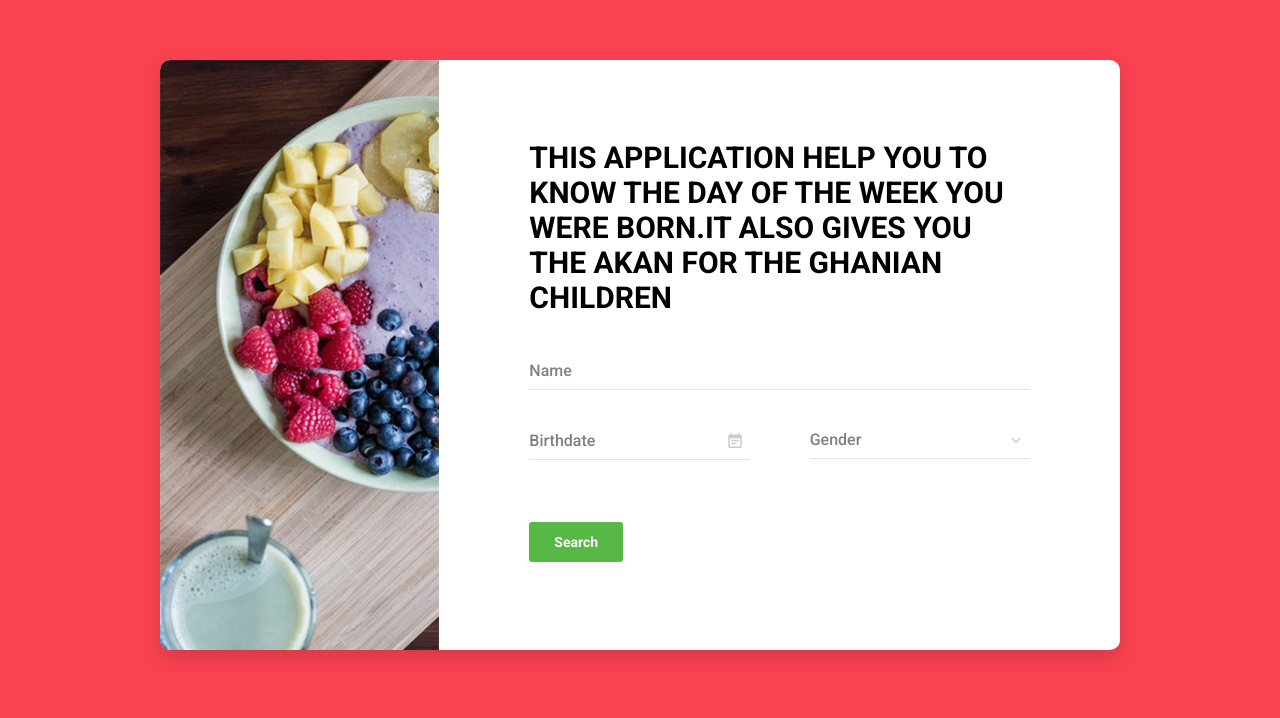
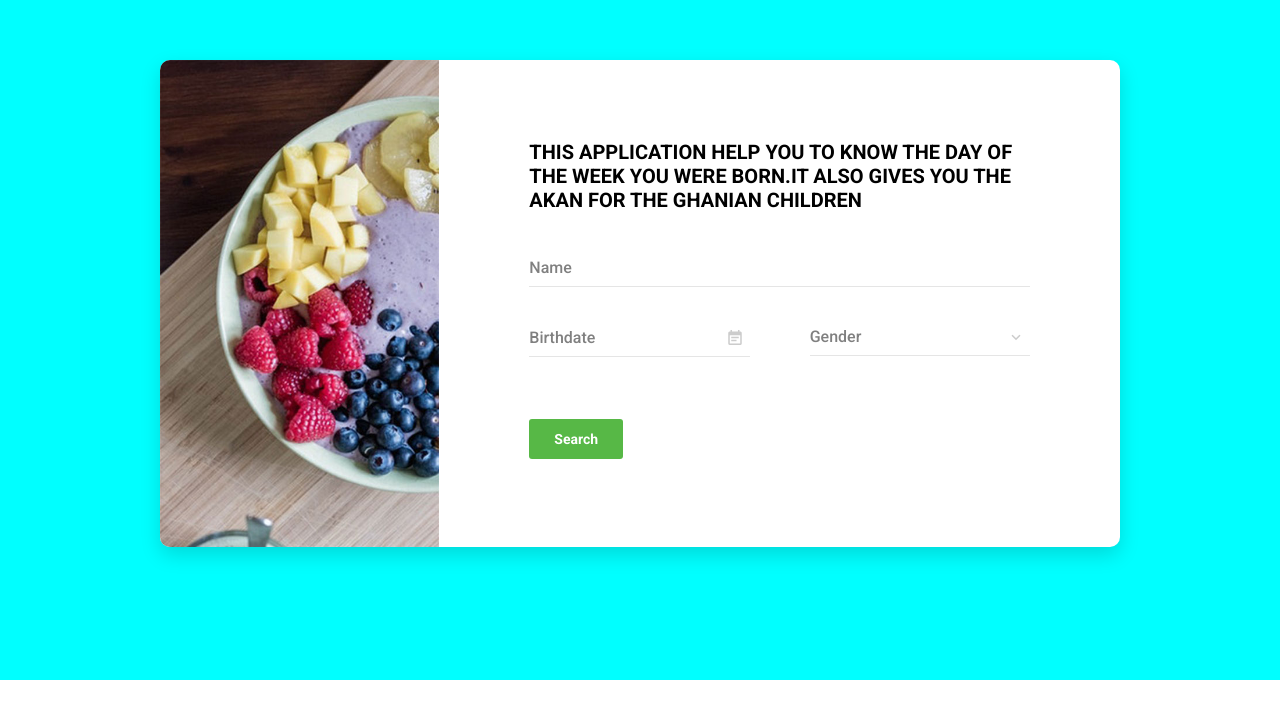
Before and after one commit to brian6382/web_application, a plain HTML site: page index.html in a window 1280 px wide. Shown: the part 120-838 px from the top of the page. After the commit the page ends 800 px from the top, so only its background shows below. Drawn offline with Linux system fonts and the light colour scheme.

Commit message:
add style to the background image

```diff
--- a/css/main.css
+++ b/css/main.css
@@ -127,7 +127,7 @@ body {
 }
 
 h1, h2, h3, h4, h5, h6 {
-  font-weight: 400;
+  font-weight: 300;
 }
 
 h1 {
@@ -135,7 +135,7 @@ h1 {
 }
 
 h2 {
-  font-size: 30px;
+  font-size: 20px;
 }
 
 h3 {
@@ -162,8 +162,15 @@ h6 {
 }
 
 .bg-red {
-  background: #fa4251;
+  background: cyan;
 }
+p{
+  color: blue;
+  font-weight: 300;
+  font-size: 16px;
+
+}
+
 
 /* ==========================================================================
    #SPACING
```
